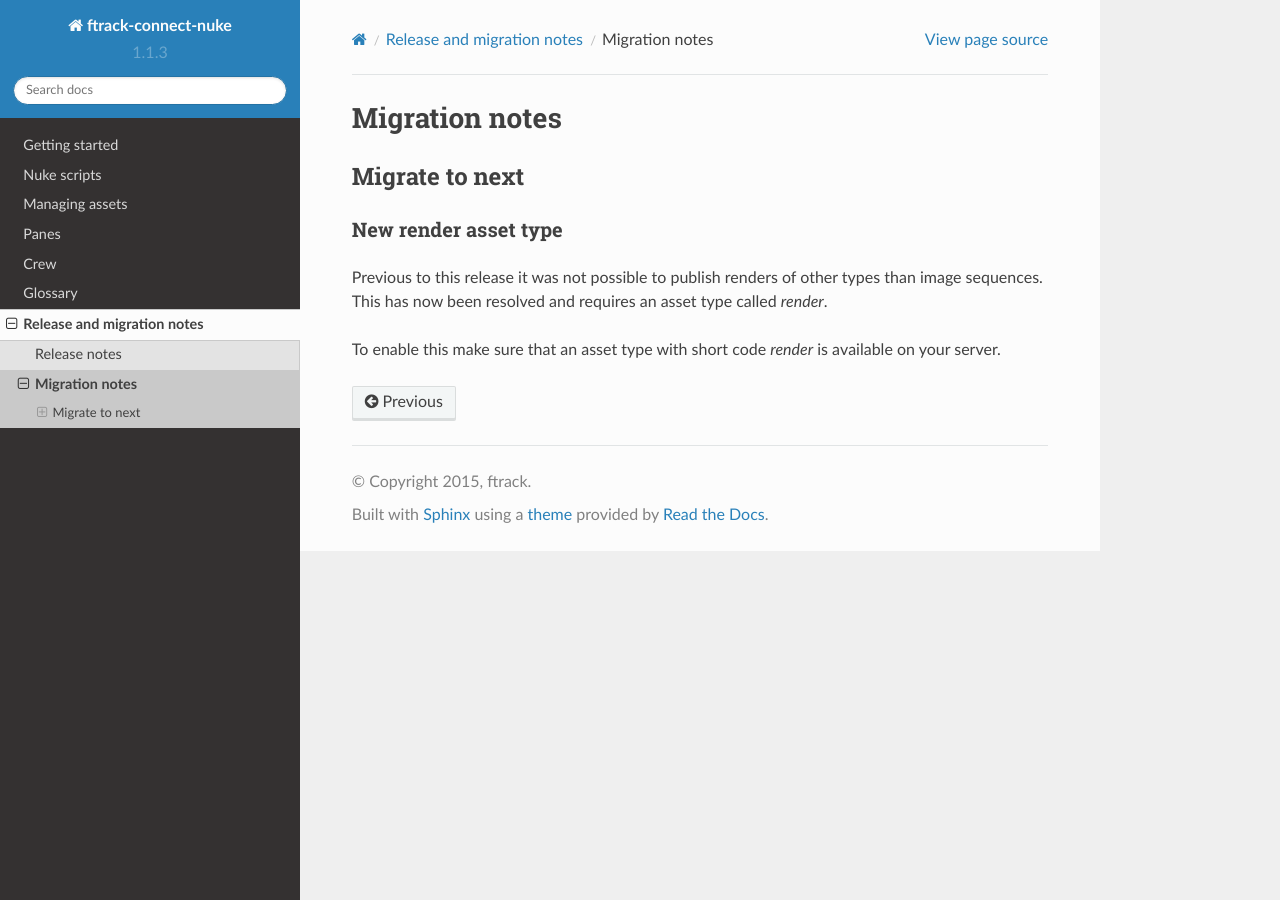
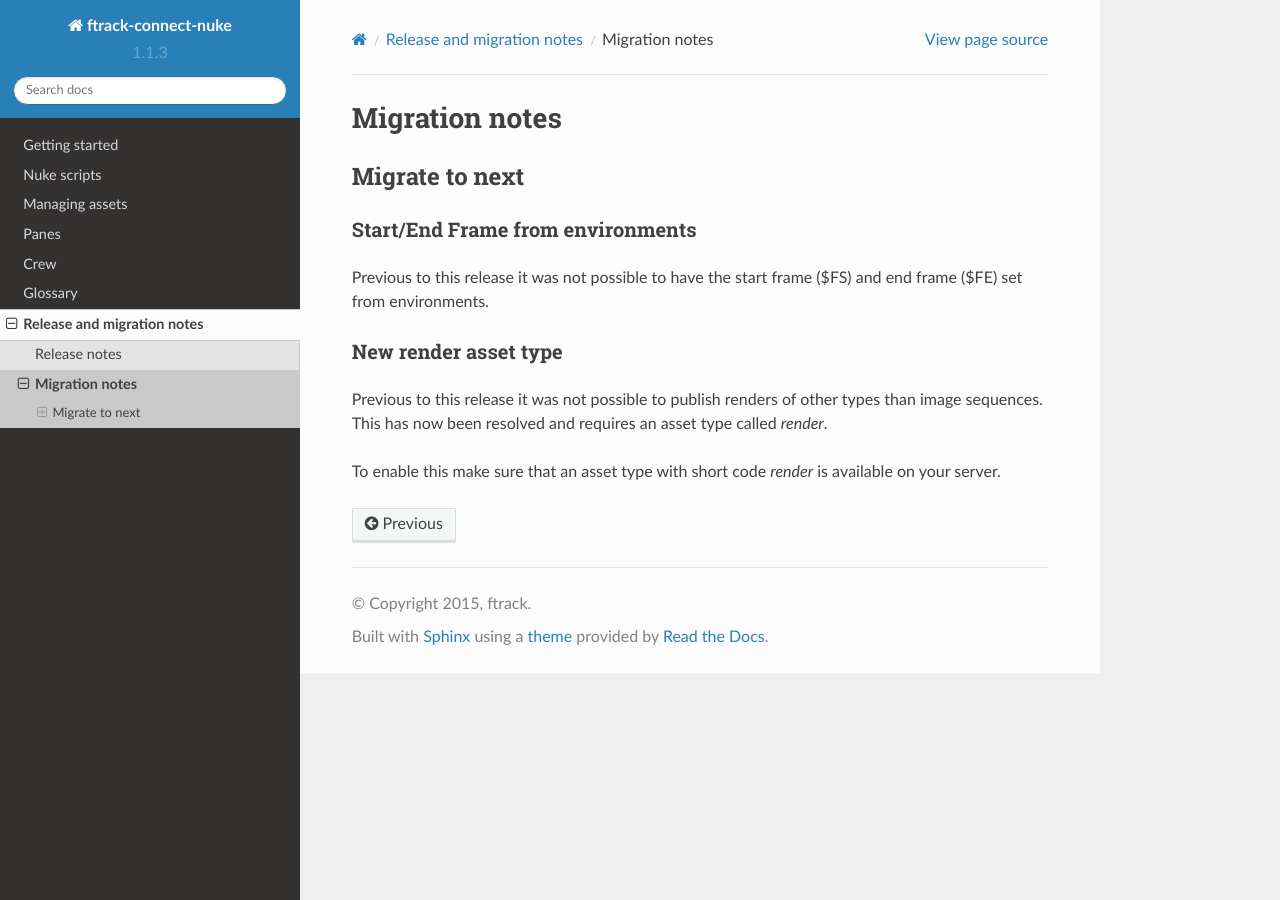
Before and after one commit to ftrackhq/ftrack-connect-nuke, a Sphinx documentation site: the page built from doc/release/migration.rst, in a window 1280 px wide. Built offline with Sphinx 7.4.7 and the Read the Docs theme 2.0.0, drawn with Linux system fonts in a browser that asks for light colours.

Commit message:
add migration notes

```diff
--- a/doc/release/migration.rst
+++ b/doc/release/migration.rst
@@ -7,8 +7,17 @@
 Migration notes
 ***************
 
+
 Migrate to next
 ===============
+
+Start/End Frame from environments
+^^^^^^^^^^^^^^^^^^^^^^^^^^^^^^^^^
+
+.. _release/migration/next/start_end_frame_from_environments:
+
+Previous to this release it was not possible to have the start frame ($FS) and end frame ($FE)
+set from environments.
 
 .. _release/migration/next/new_render_asset_type:
 
```
